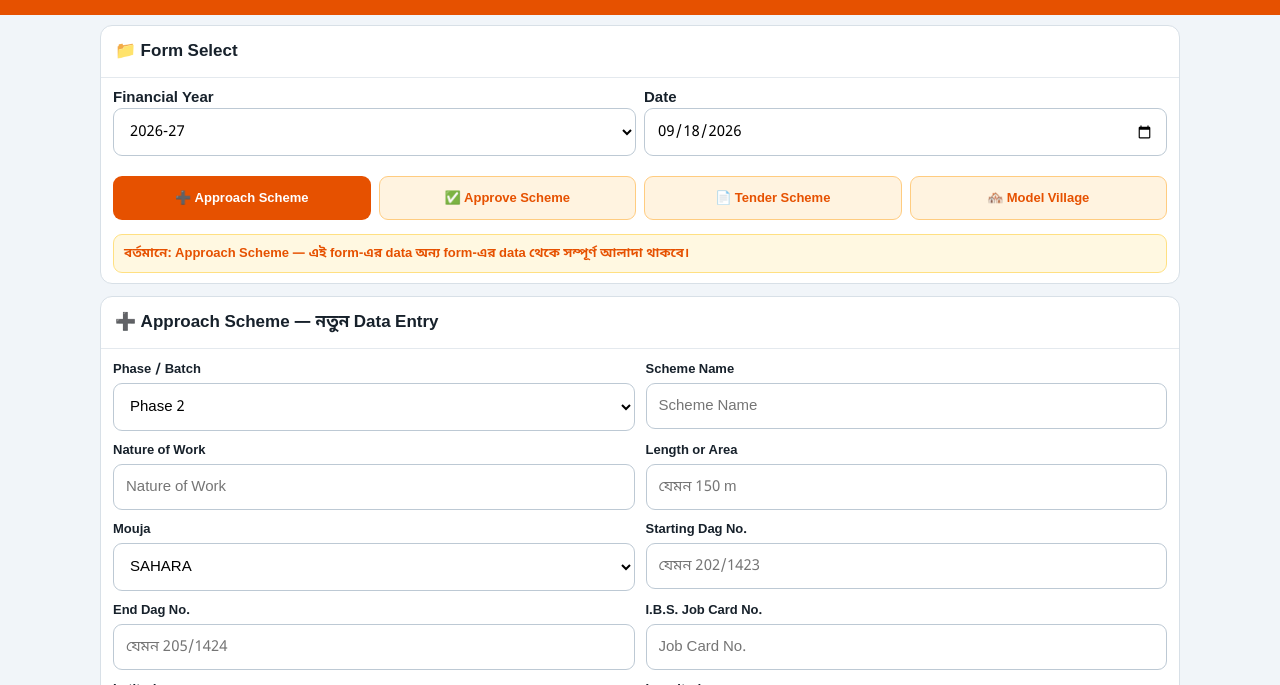
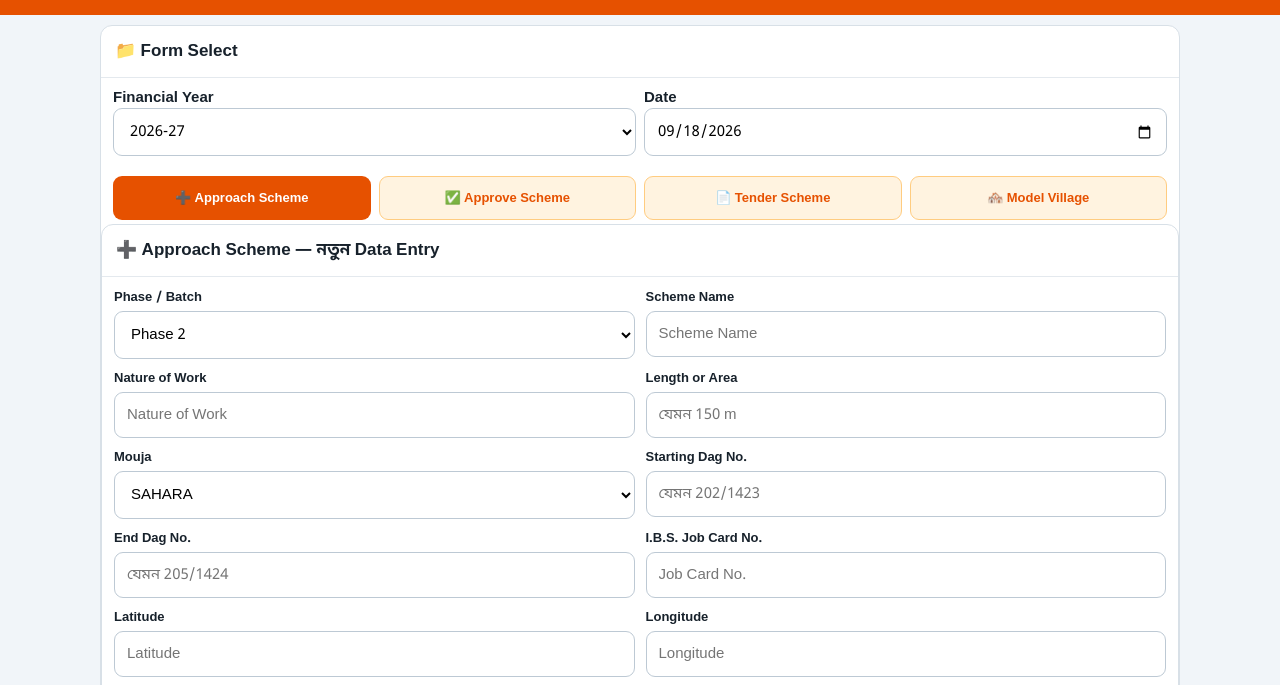
Before and after one commit to Manab016/A.-A.-P_FORMAT_OF_VB-G-RAM-G, a plain HTML site: page index.html in a window 1280 px wide. Shown: the part 88-773 px from the top of the page. Drawn offline with Linux system fonts and the light colour scheme.

Commit message:
Remove notice about current form data
Removed notice section regarding form data separation.

```diff
--- a/index.html
+++ b/index.html
@@ -111,10 +111,7 @@ td{ white-space:normal; overflow-wrap:anywhere; word-break:break-word }
       <button id="stage-modelTender" class="secondary" onclick="switchForm('modelTender')">📄 Model Village Tender</button>
     </div>
 
-    <div class="notice">
-      বর্তমানে: <span id="currentFormName">Approach Scheme</span> — এই form-এর data অন্য form-এর data থেকে সম্পূর্ণ আলাদা থাকবে।
-    </div>
-  </div>
+
 
 
   <div class="card">
```
